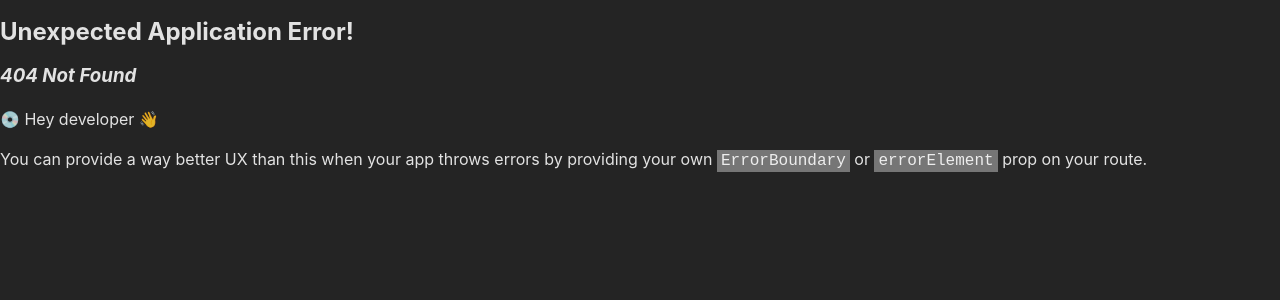
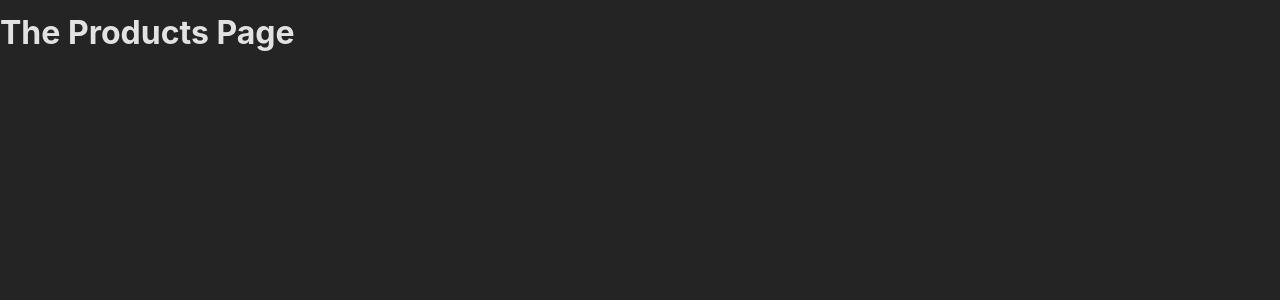
Before and after one commit to hyehye225/FE_study, a React (Create React App) app in the folder react/section 21 project/: page /products in a window 1280 px wide. Before the commit this address had no page. Shown: the top 300 px of the page. Built offline with nearby package versions, Linux system fonts and the light colour scheme.

Commit message:
314. 두 번째 라우트 추가하기

```diff
--- /dev/null
+++ b/react/section 21 project/src/pages/Product.js
@@ -0,0 +1,4 @@
+const ProductsPage = () => {
+  return <h1>The Products Page</h1>;
+};
+export default ProductsPage;
```
Also changed, not shown: react/section 21 project/src/App.js (+8 -1 lines).
